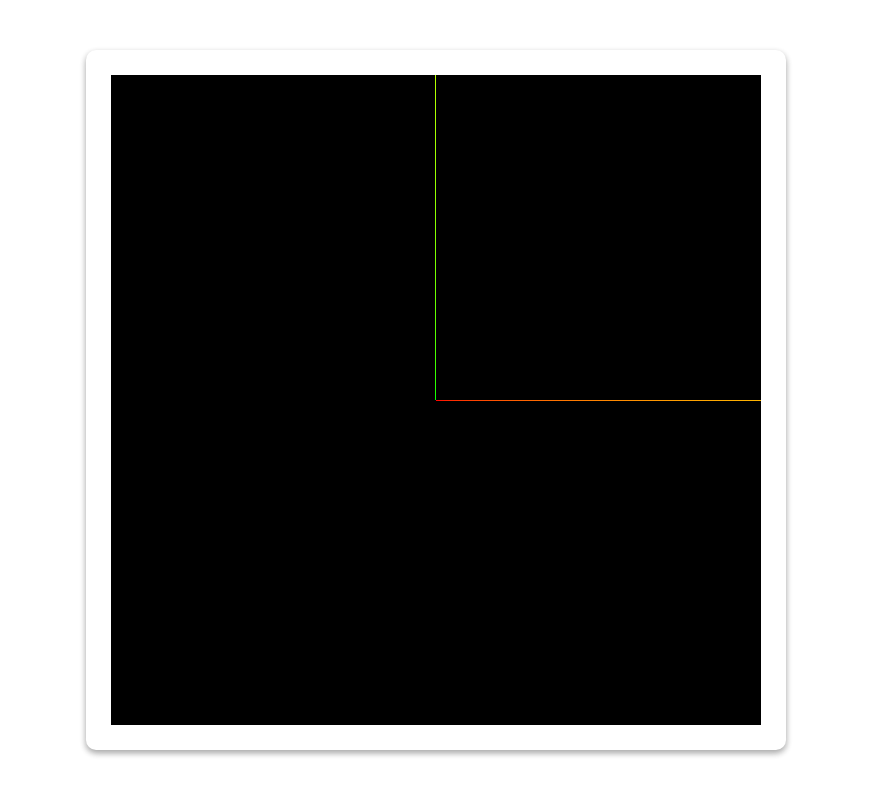
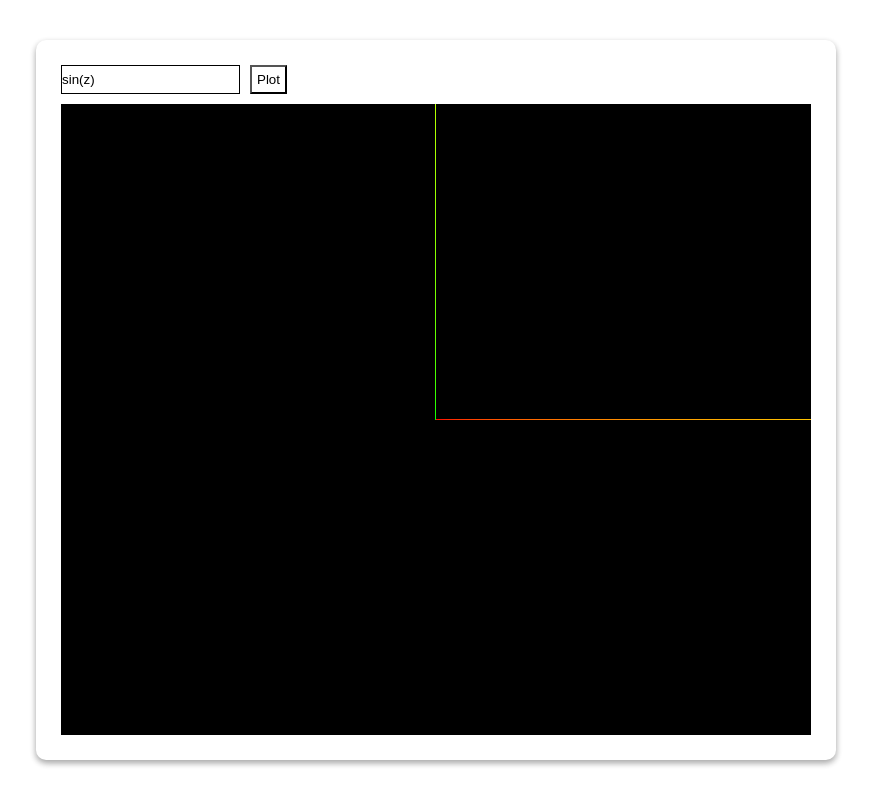
Before and after one commit to sarahzendle/PlotComplex, a React (Vite) app: page / in a window 1280 px wide. Shown: the whole page, without its empty margins (204-1075 px from the left). Built offline with nearby package versions, Linux system fonts and the light colour scheme.

Commit message:
add live input

```diff
--- a/src/App.tsx
+++ b/src/App.tsx
@@ -2,25 +2,59 @@ import './styles/css/App.css';
 import { Card } from './components';
 import { AppModel } from './models/AppModel';
 
-import { absolute, flexCenter, fullSize, padding } from './styles';
+import {
+  absolute,
+  flex,
+  flexCenter,
+  flexColumn,
+  flexValue,
+  fullSize,
+  padding,
+} from './styles';
 
 import utilsGlsl from './glsl/utils.glsl';
 import { Canvas } from './components/Canvas';
+import { observer } from 'mobx-react-lite';
+import { action } from 'mobx';
 
 export const appModel = new AppModel();
 
 console.log(utilsGlsl);
 
-function App() {
+const App = observer(() => {
+  console.log(appModel.state);
+
   return (
     <div css={[absolute(), fullSize, flexCenter]}>
       <Card
-        css={[{ width: 'min(90%, 700px)', height: 'min(90%, 700px)' }, padding('xl')]}
+        css={[{ width: 'min(90%, 800px)', height: 'min(90%, 800px)' }, padding('xl')]}
       >
-        <Canvas />
+        <div css={[fullSize, flexColumn, { gap: 10 }]}>
+          <div css={[flex('row'), { gap: 10 }]}>
+            <input
+              value={appModel.inputValue}
+              placeholder="sin(1/z)"
+              onChange={action((e) => {
+                appModel.inputValue = e.currentTarget.value;
+              })}
+              css={{
+                border: appModel.state === 'good' ? '1px solid black' : '1px solid red',
+                '&:active, &:focus': {
+                  outline: 'none',
+                  border: appModel.state === 'good' ? '2px solid black' : '2px solid red',
+                },
+              }}
+              type="text"
+            />
+            <button css={{ padding: 5 }}>Plot</button>
+          </div>
+          <div css={flexValue(1)}>
+            <Canvas />
+          </div>
+        </div>
       </Card>
     </div>
   );
-}
+});
 
 export default App;
--- a/src/components/Canvas.tsx
+++ b/src/components/Canvas.tsx
@@ -6,6 +6,9 @@ import { fullSize } from '../styles';
 import { getFragmentShader, getVertexShader } from '../glsl';
 
 import { parseFunction } from '../compiler/main';
+import { appModel } from '../App';
+import { observer } from 'mobx-react-lite';
+import { action } from 'mobx';
 
 const scene = new THREE.Scene();
 const camera = new THREE.PerspectiveCamera(
@@ -21,10 +24,11 @@ document.body.appendChild(renderer.domElement);
 
 const controls = new OrbitControls(camera, renderer.domElement);
 
-export function Canvas() {
+export const Canvas = observer(() => {
   const canvasParentRef = useRef<HTMLDivElement>(null);
 
-  useEffect(() => {
+  useEffect(
+    action(() => {
       if (!canvasParentRef.current) return;
 
       const canvasParent = canvasParentRef.current;
@@ -34,17 +38,22 @@ export function Canvas() {
 
       const geometry = new THREE.PlaneGeometry(5, 5, 100, 100);
 
-    const expression = 'sin(z)';
+      const expression = appModel.inputValue;
+      try {
         const glslExpression = parseFunction(expression);
+
+        appModel.state = 'good';
 
         const material = new THREE.ShaderMaterial({
           vertexShader: getVertexShader(glslExpression),
           fragmentShader: getFragmentShader(),
+          side: THREE.DoubleSide,
         });
         const plane = new THREE.Mesh(geometry, material);
         scene.add(plane);
 
-    scene.add(new THREE.AxesHelper(5));
+        const axesHelper = new THREE.AxesHelper(5)
+        scene.add(axesHelper);
 
         camera.position.z = 5;
 
@@ -58,8 +67,16 @@ export function Canvas() {
 
         return () => {
           canvasParent.removeChild(renderer.domElement);
+          scene.remove(plane);
+          scene.remove(axesHelper);
         };
-  }, []);
+      } catch (e) {
+        appModel.state = 'bad';
+        console.error(e);
+      }
+    }),
+    [appModel.inputValue],
+  );
 
   useEffect(() => {
     if (!canvasParentRef.current) return;
@@ -89,4 +106,4 @@ export function Canvas() {
   }, []);
 
   return <div css={[fullSize]} ref={canvasParentRef} />;
-}
+});
--- a/src/models/AppModel.ts
+++ b/src/models/AppModel.ts
@@ -1,9 +1,24 @@
-import { makeAutoObservable } from "mobx";
+import { makeAutoObservable, reaction } from 'mobx';
 
 export class AppModel {
-    constructor() {
-        makeAutoObservable(this, {}, {autoBind: true})
+  state: 'good' | 'bad' = 'good';
+
+  inputValue = 'sin(z)';
+
+  constructor() {
+    makeAutoObservable(this, {}, { autoBind: true });
+    const storedInputValue = localStorage.getItem('inputValue');
+
+    if (storedInputValue) {
+      this.inputValue = storedInputValue;
     }
 
-
+    reaction(
+      () => this.inputValue,
+      (inputValue) => {
+        console.log('set');
+        localStorage.setItem('inputValue', inputValue);
+      },
+    );
+  }
 }
```
Also changed, not shown: src/glsl/frag.glsl, src/glsl/main.glsl. Lines whose indentation alone changed are shown as unchanged.
